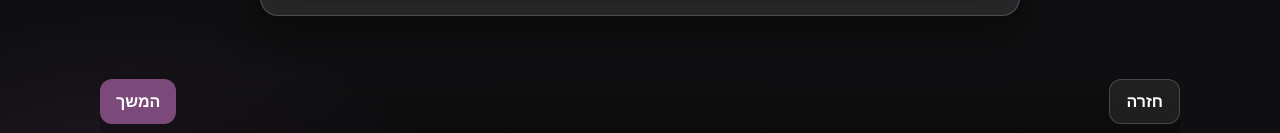
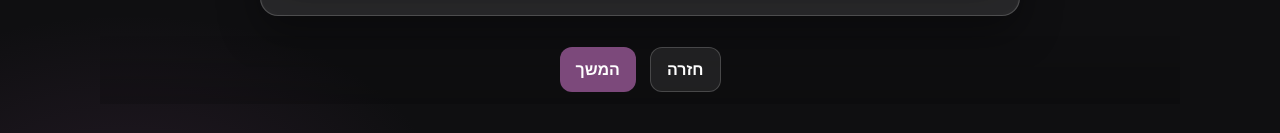
Before and after one commit to kfirkoren/Focus14.9, a plain HTML site: page index.html in a window 1280 px wide. Shown: the part 664-797 px from the top of the page. Drawn offline with Linux system fonts and the light colour scheme.

Commit message:
centbuttonser

```diff
--- a/index.html
+++ b/index.html
@@ -416,6 +416,18 @@ input,textarea,select,button{font:inherit; color:var(--text)}
 .rep-row input{ width:100%; }
 @media (max-width:640px){
   .rep-row{ grid-template-columns:1fr; }
+}
+
+/* Footer centered & raised */
+.footer{
+  justify-content: center;   /* במקום space-between */
+  gap: 40px;                 /* רווח בין הכפתורים */
+  bottom: 24px;              /* מעלה קצת מעל תחתית המסך */
+  background: linear-gradient(180deg, transparent, rgba(0,0,0,.15));
+}
+
+@media (min-width: 900px){
+  .footer{ bottom: 32px; gap: 14px; } /* טיפה יותר גבוה בדסקטופ */
 }
 </style>
 
```
